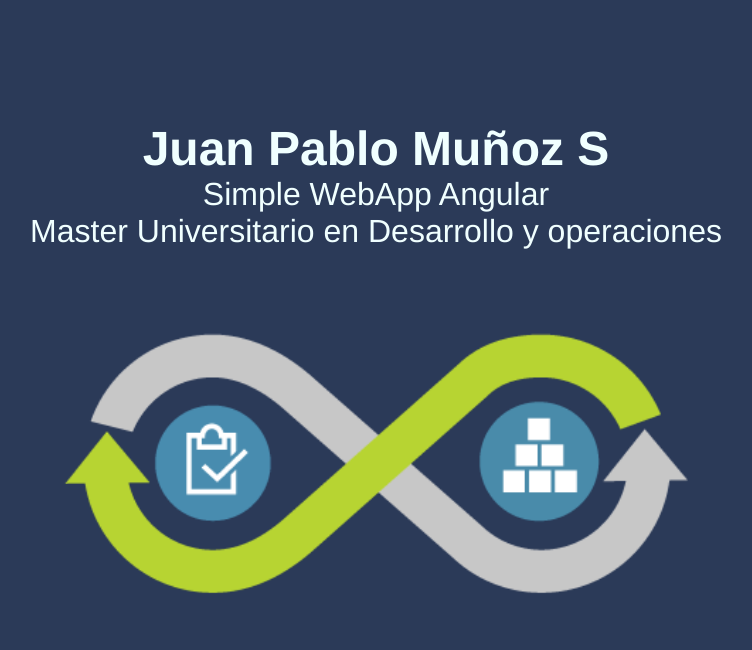
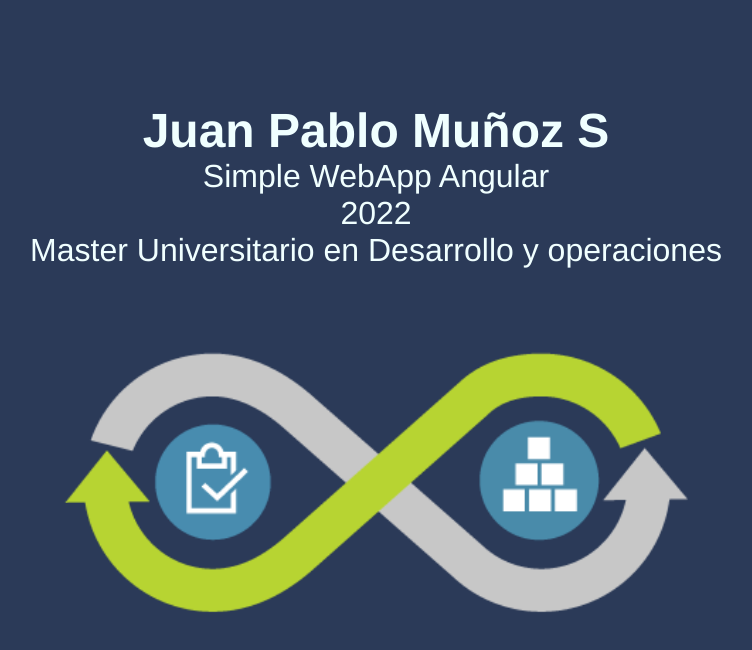
Before and after one commit to Voztr0/AppTFM, an Angular app: page / in a window 1280 px wide. Shown: the top 650 px of the page, without its empty margins (264-1016 px from the left). Built offline with nearby package versions, Linux system fonts and the light colour scheme.

Commit message:
new change

```diff
--- a/src/app/app.component.html
+++ b/src/app/app.component.html
@@ -1,6 +1,7 @@
 <div style="text-align: center">
   <h1 style="font-size: 3rem">Juan Pablo Muñoz S</h1>
   <p style="font-size: 2rem" class="text-center">Simple WebApp Angular</p>
+  <p style="font-size: 2rem" class="text-center">2022</p>
   <p style="font-size: 2rem" class="text-center">Master Universitario en Desarrollo y operaciones</p>
 </div>
 
```
